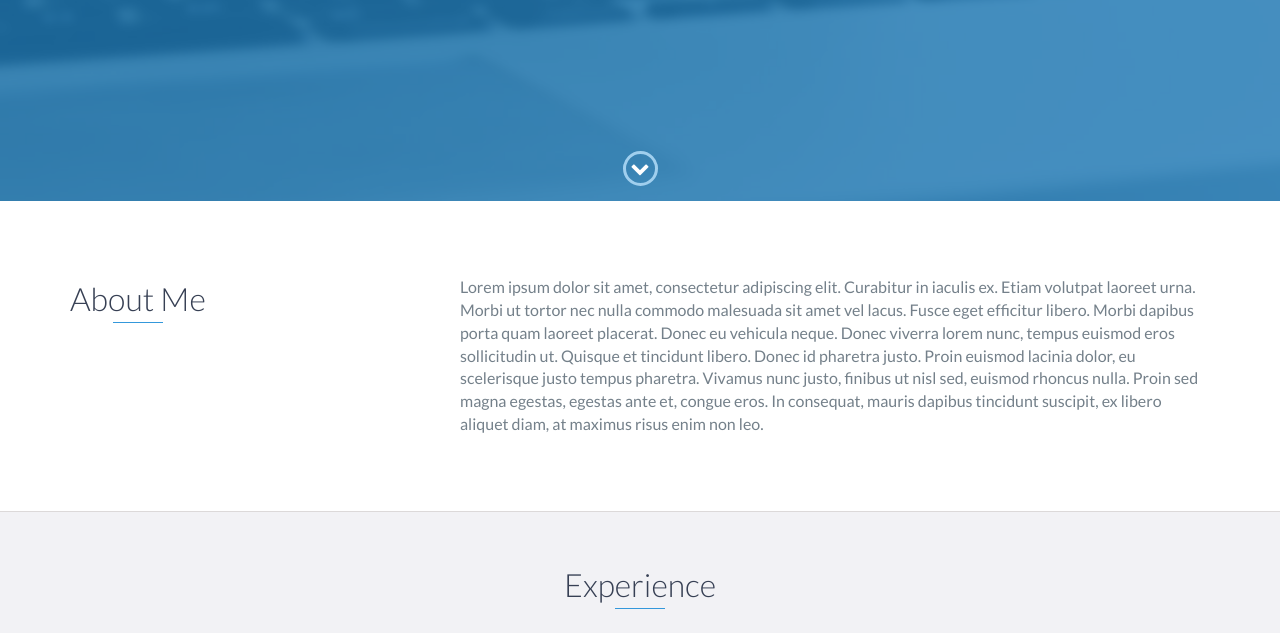
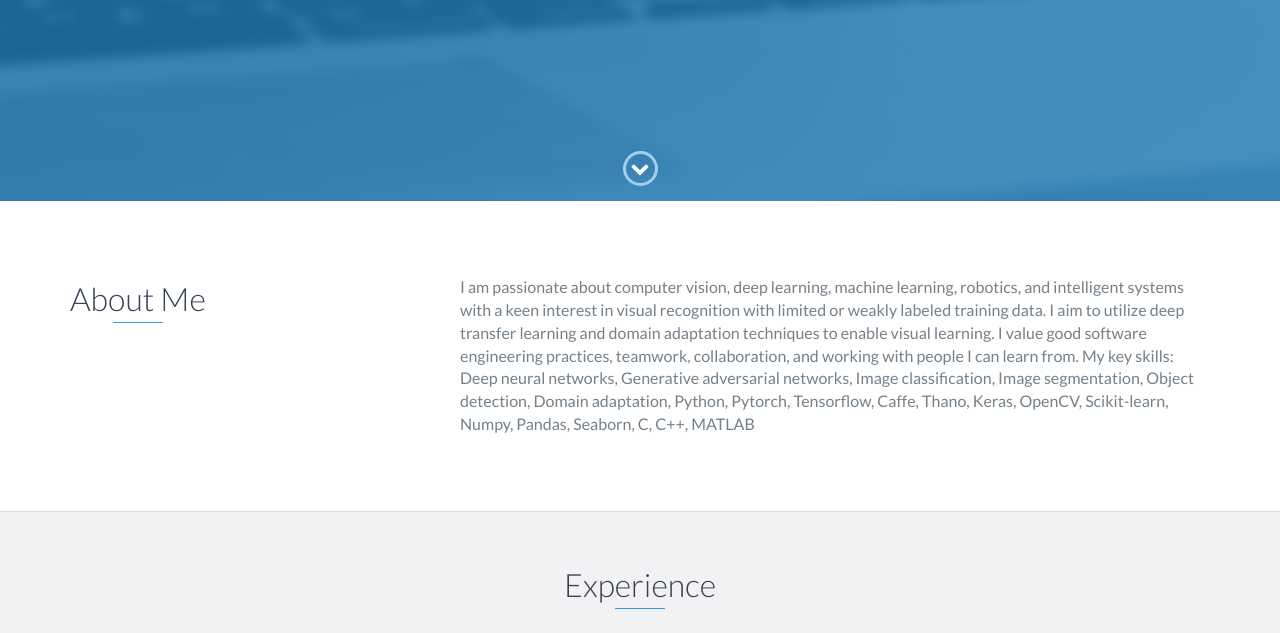
Before and after one commit to mahfuj9346449/myport.github.io, a website: page index.html in a window 1280 px wide. Shown: the part 599-1232 px from the top of the page. Drawn offline with nearby package versions, Linux system fonts and the light colour scheme.

Commit message:
Update index.html

```diff
--- a/index.html
+++ b/index.html
@@ -77,9 +77,11 @@
                 </div>
                 <div class="col-md-8">
                     <p>
-                        Lorem ipsum dolor sit amet, consectetur adipiscing elit. Curabitur in iaculis ex. Etiam volutpat laoreet urna. Morbi ut tortor nec nulla commodo malesuada sit amet vel lacus. Fusce eget efficitur libero. Morbi dapibus porta quam laoreet placerat. Donec
-                        eu vehicula neque. Donec viverra lorem nunc, tempus euismod eros sollicitudin ut. Quisque et tincidunt libero. Donec id pharetra justo. Proin euismod lacinia dolor, eu scelerisque justo tempus pharetra. Vivamus nunc justo, finibus
-                        ut nisl sed, euismod rhoncus nulla. Proin sed magna egestas, egestas ante et, congue eros. In consequat, mauris dapibus tincidunt suscipit, ex libero aliquet diam, at maximus risus enim non leo.
+                        I am passionate about computer vision, deep learning, machine learning, robotics, and intelligent systems with a keen interest in visual recognition with limited or weakly labeled training data. I aim to utilize deep transfer learning and domain adaptation techniques to enable visual learning. I value good software engineering practices, teamwork, collaboration, and working with people I can learn from.
+
+		 My key skills: Deep neural networks, Generative adversarial networks, Image classification, Image segmentation, Object detection, Domain adaptation,
+                 Python, Pytorch, Tensorflow, Caffe, Thano, Keras,  OpenCV, Scikit-learn, Numpy, Pandas, Seaborn, C, C++, MATLAB
+
                     </p>
                 </div>
             </div>
```
